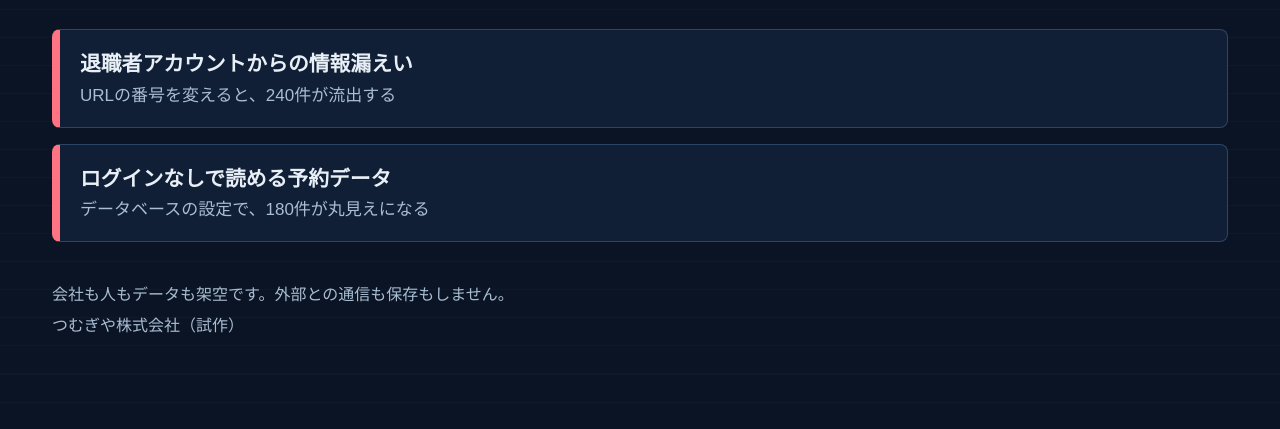
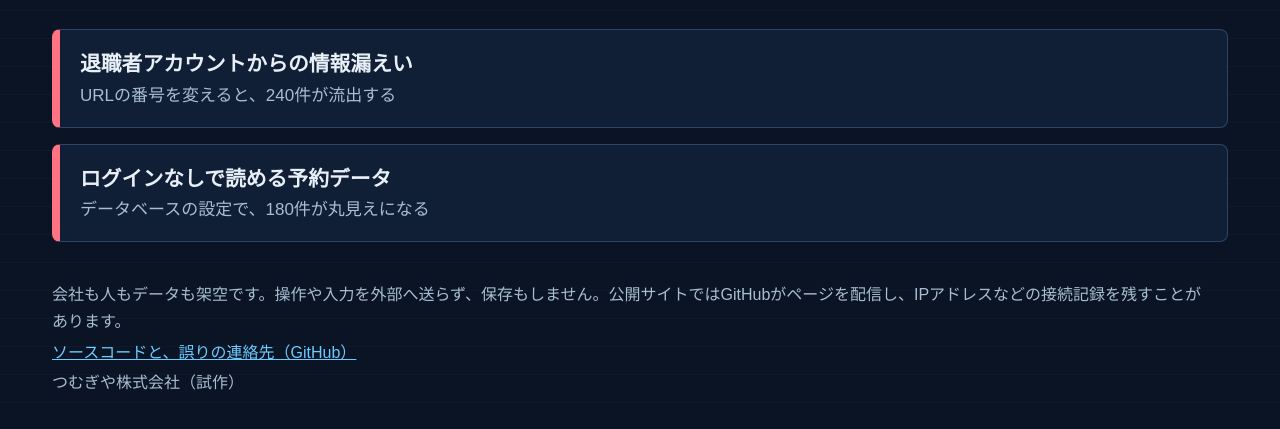
Before and after one commit to jackasser/security-learning, a plain HTML site: page index.html in a window 1280 px wide. Shown: the part 187-616 px from the top of the page. Drawn offline with Linux system fonts and the light colour scheme.

Commit message:
サイトの無料公開の準備
Co-Authored-By: Claude Opus 5.5 <noreply@anthropic.com>

```diff
--- a/index.html
+++ b/index.html
@@ -18,6 +18,6 @@
     <li><a href="episodes/02/index.html"><b>ログインなしで読める予約データ</b><span>データベースの設定で、180件が丸見えになる</span></a></li>
   </ol>
 </main>
-<footer><p>会社も人もデータも架空です。外部との通信も保存もしません。</p><p>つむぎや株式会社（試作）</p></footer>
+<footer><p>会社も人もデータも架空です。操作や入力を外部へ送らず、保存もしません。公開サイトではGitHubがページを配信し、IPアドレスなどの接続記録を残すことがあります。</p><p><a href="https://github.com/jackasser/security-learning">ソースコードと、誤りの連絡先（GitHub）</a></p><p>つむぎや株式会社（試作）</p></footer>
 </body>
 </html>
```
Also changed, not shown: 3 other files.
